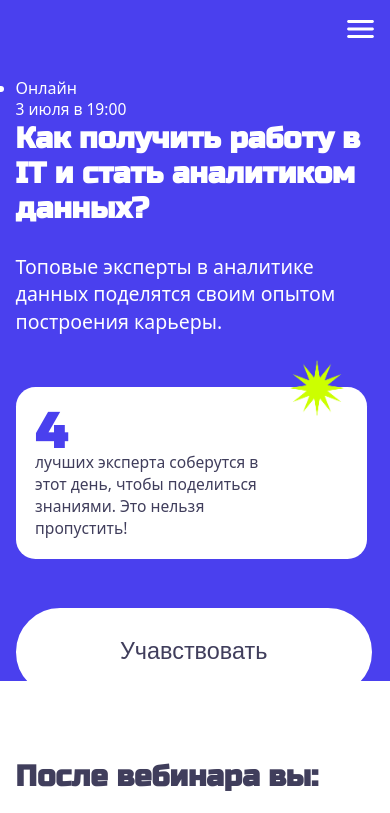
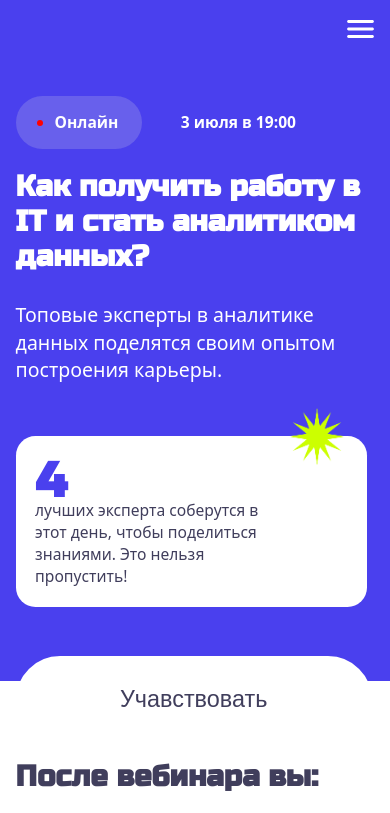
Before and after one commit to Mara-ux/Landing-1, a plain HTML site: page index.html in a window 390 px wide. Shown: the top 813 px of the page. Drawn offline with Linux system fonts and the light colour scheme.

Commit message:
Update main.css

```diff
--- a/css/main.css
+++ b/css/main.css
@@ -102,6 +102,9 @@ nav{
     display: flex;
     justify-content: space-between;
     color: #fff;
+}
+.mob{
+    display: none;
 }
 .text{
     max-width: 30vw;
@@ -557,6 +560,31 @@ input:focus{
         color: #fff;
         height: 160vw;
     }
+    .mob{
+        display: flex;
+        align-items: center;
+        padding: 5vw 0vw;
+        gap: 10vw;
+        font-family: system-ui, -apple-system, BlinkMacSystemFont, 'Segoe UI', Roboto, Oxygen, Ubuntu, Cantarell, 'Open Sans', 'Helvetica Neue', sans-serif;
+        font-size: 4vw;
+        font-weight: 600;
+
+        p{
+            font-weight: 600;
+            font-size: 4vw;
+        }
+    }
+    .mob ul{
+        color: #FF0000;
+        line-height: 140%;
+        padding: 4vw 6vw;
+        padding-left: 10vw;
+        background-color: rgba(224, 224, 224, .2);
+        border-radius: 120px;
+        span{
+            color: #FFF;
+        }
+    }
     .text{
         h1{
             width: 90vw;
```
